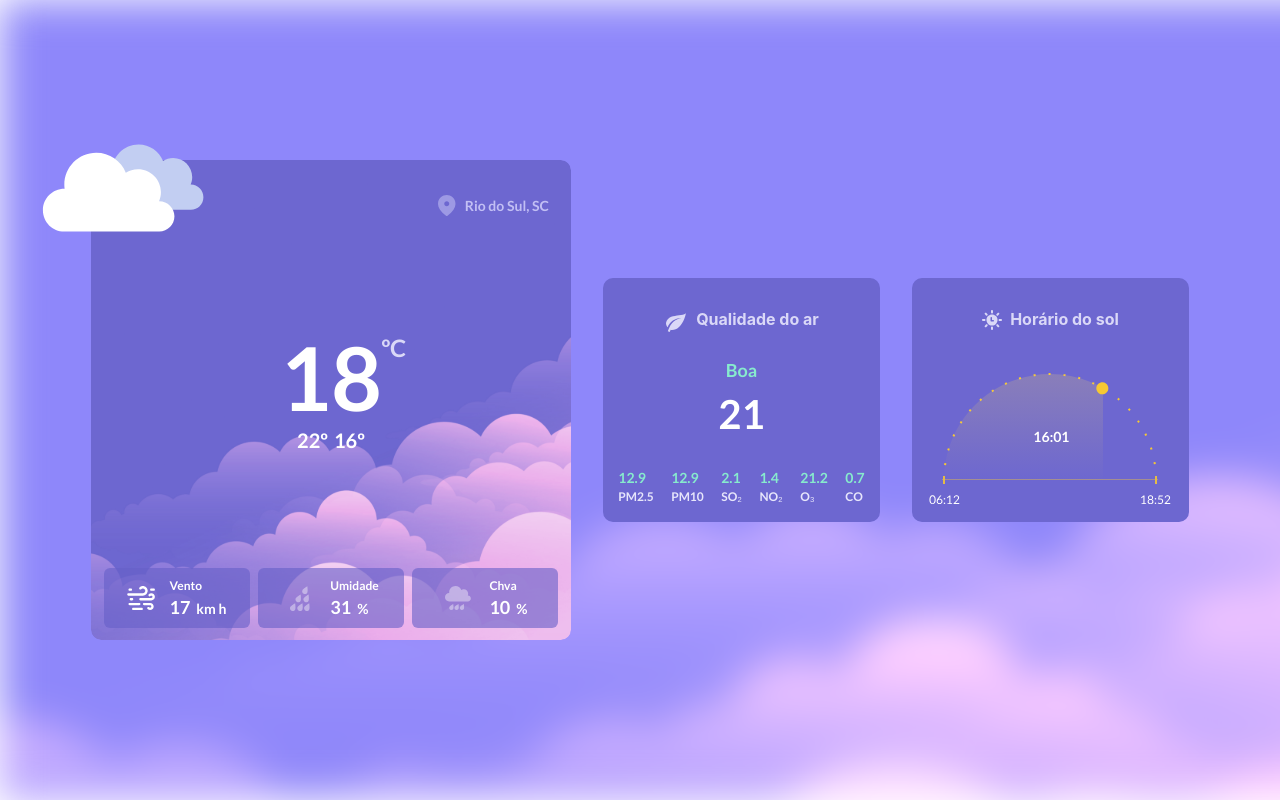
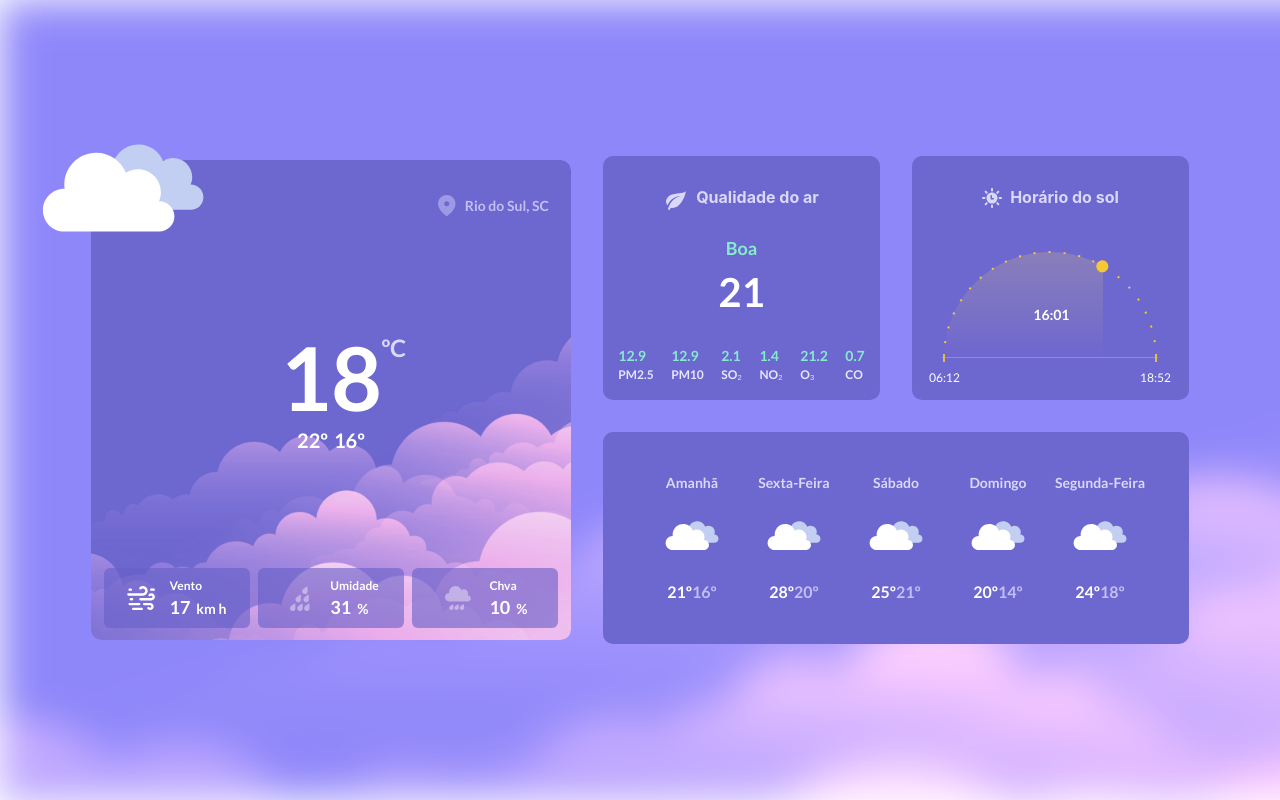
Before and after one commit to jairo-sousa/boracodar-10-weater, a React (Vite) app: page / in a window 1280 px wide. Built offline with nearby package versions, Linux system fonts and the light colour scheme.

Commit message:
style: set WeekWeather

```diff
--- a/src/App.tsx
+++ b/src/App.tsx
@@ -2,6 +2,7 @@ import { Flex } from "@chakra-ui/react";
 import { AirQuality } from "./components/AirQuality/AirQuality";
 import { Temperature } from "./components/Temperature/Temperature";
 import { SunTime } from "./components/SunTime";
+import { WeekWeather } from "./components/WeekWeather";
 
 export function App() {
 	return (
@@ -15,9 +16,12 @@ export function App() {
 			gap="3.2rem"
 		>
 			<Temperature />
-			<Flex gap="3.2rem">
-				<AirQuality />
-				<SunTime />
+			<Flex direction="column" gap="3.2rem">
+				<Flex gap="3.2rem">
+					<AirQuality />
+					<SunTime />
+				</Flex>
+				<WeekWeather />
 			</Flex>
 		</Flex>
 	);
--- /dev/null
+++ b/src/components/WeekWeather.tsx
@@ -0,0 +1,90 @@
+import { Flex, Img, Text } from "@chakra-ui/react";
+
+type DayWeatherProps = {
+	day: string;
+	image: string;
+	highest: string;
+	lowest: string;
+};
+
+function DayWeather({ day, image, highest, lowest }: DayWeatherProps) {
+	return (
+		<Flex
+			direction="column"
+			gap="0.8rem"
+			h="13.2rem"
+			w="9rem"
+			minW="fit-content"
+			justify="space-between"
+			align="center"
+		>
+			<Text fontSize="1.4rem" color="#DAD8F7">
+				{day}
+			</Text>
+			<Img src={image} w="5.8rem" />
+			<Flex>
+				<Text>{highest}</Text>
+				<Text color="#C2BFF4">{lowest}</Text>
+			</Flex>
+		</Flex>
+	);
+}
+
+export function WeekWeather() {
+	const DayWeatherData = [
+		{
+			day: "Amanhã",
+			image: "cloud.svg",
+			highest: "21º",
+			lowest: "16º",
+		},
+		{
+			day: "Sexta-Feira",
+			image: "cloud.svg",
+			highest: "28º",
+			lowest: "20º",
+		},
+		{
+			day: "Sábado",
+			image: "cloud.svg",
+			highest: "25º",
+			lowest: "21º",
+		},
+		{
+			day: "Domingo",
+			image: "cloud.svg",
+			highest: "20º",
+			lowest: "14º",
+		},
+		{
+			day: "Segunda-Feira",
+			image: "cloud.svg",
+			highest: "24º",
+			lowest: "18º",
+		},
+	];
+	return (
+		<Flex
+			bg="#6D67D0"
+			w="100%"
+			h="21.2rem"
+			borderRadius="1rem"
+			align="center"
+			justify="center"
+			pos="relative"
+			gap="1.2rem"
+		>
+			{DayWeatherData.map((dayWeather, i) => {
+				return (
+					<DayWeather
+						key={`${dayWeather.day} - ${i}`}
+						day={dayWeather.day}
+						highest={dayWeather.highest}
+						lowest={dayWeather.lowest}
+						image={dayWeather.image}
+					/>
+				);
+			})}
+		</Flex>
+	);
+}
```
